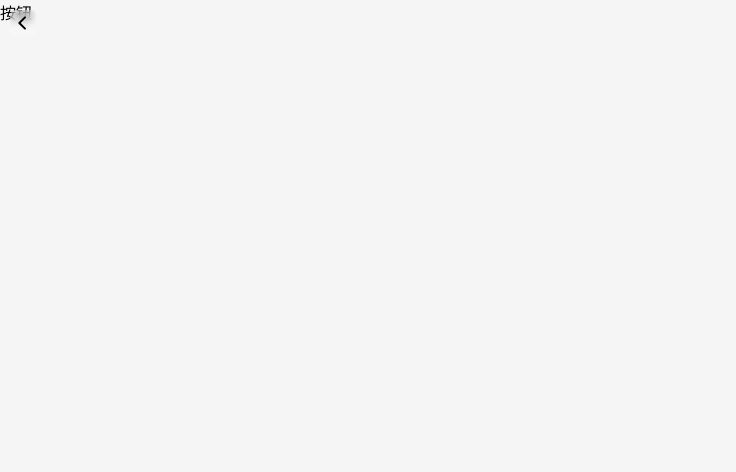
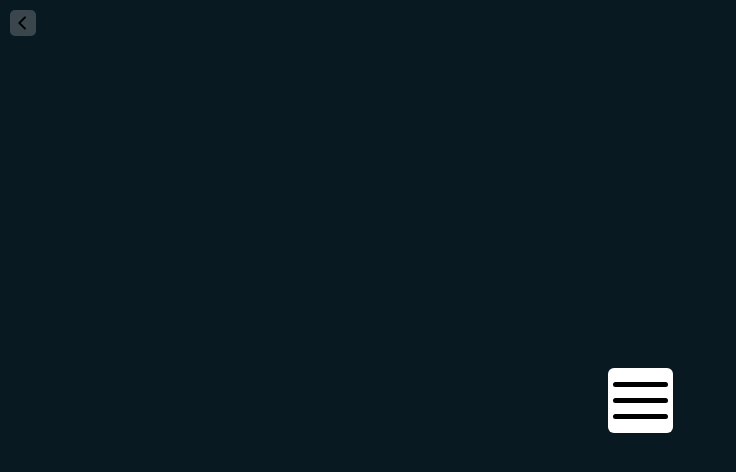
Before and after one commit to striveB/j-projects, a Vue app: page / in a window 1280 px wide. Both pictures are taken after a click on the element "按钮". Shown: the top 472 px of the page, without its empty margins (0-736 px from the left). Built offline with nearby package versions, Linux system fonts and the light colour scheme.

Commit message:
完成一个按钮

```diff
--- a/src/pages/Home.vue
+++ b/src/pages/Home.vue
@@ -1,6 +1,11 @@
 <template>
    <div class="body">
       <div class="projects">
+         <router-link to="/projects/buttons" custom v-slot="{ navigate }">
+            <div @click="navigate" class="item">
+               <span class="title"><el-icon><Pointer /></el-icon>&nbsp;按钮</span>
+            </div>
+         </router-link>
          <router-link to="/projects/five-chess" custom v-slot="{ navigate }">
             <div @click="navigate" class="item">
                <span class="title"><el-icon><Aim /></el-icon>&nbsp;五子棋</span>
@@ -19,11 +24,6 @@
          <router-link to="/projects/text" custom v-slot="{ navigate }">
             <div @click="navigate" class="item">
                <span class="title"><el-icon><WindPower /></el-icon>&nbsp;文字游戏</span>
-            </div>
-         </router-link>
-         <router-link to="/projects/buttons" custom v-slot="{ navigate }">
-            <div @click="navigate" class="item">
-               <span class="title"><el-icon><WindPower /></el-icon>&nbsp;按钮</span>
             </div>
          </router-link>
       </div>
--- a/src/pages/buttons/Buttons.vue
+++ b/src/pages/buttons/Buttons.vue
@@ -1,5 +1,38 @@
+<script lang="ts" setup>
+import OpenClose from './btns/OpenClose.vue'
+</script>
+
 <template>
     <div class="buttons">
-        按钮
+        <div class="btns">
+            <OpenClose></OpenClose>
+        </div>
     </div>
 </template>
+<style lang="less" scoped>
+.buttons {
+    height: 100vh;
+    display: flex;
+    align-items: center;
+    background-color: #091921;
+    .btns {
+        width: 100%;
+        display: flex;
+        justify-content: center;
+        .btn {
+            width: 65px;
+            height: 65px;
+            display: flex;
+            justify-content: center;
+            align-items: center;
+            background-color: #fff;
+            border-radius: 6px;
+            padding: 5px;
+            cursor: pointer;
+            transition: all 0.3s;
+            &:hover {
+            }
+        }
+    }
+}
+</style>
--- /dev/null
+++ b/src/pages/buttons/btns/OpenClose.vue
@@ -0,0 +1,49 @@
+<script lang="ts" setup>
+import { ref } from 'vue'
+let isOpen = ref(false)
+</script>
+
+<template>
+    <div class="btn open-close" @click="isOpen = !isOpen">
+        <div class="toggle" :class="{open: isOpen}"></div>
+    </div>
+</template>
+<style lang="less" scoped>
+.open-close {
+    .toggle {
+        width: 100%;
+        position: relative;
+        margin-top: -4.5px;
+        &:before {
+            content: "";
+            position: absolute;
+            width: 100%;
+            height: 5px;
+            border-radius: 4px;
+            background-color: #000;
+            transform: translateY(-16px);
+            transition: all 0.5s;
+        }
+        &.open:before {
+            transform: translateY(0px);
+            transform: rotate(-45deg);
+        }
+        &:after {
+            content: "";
+            position: absolute;
+            width: 100%;
+            height: 5px;
+            border-radius: 4px;
+            background-color: #000;
+            transform: translateY(16px);
+            transition: all 0.5s;
+            box-shadow: 0 -16px 0px 0px #000;
+        }
+        &.open:after {
+            transform: translateY(0px);
+            transform: rotate(45deg);
+            box-shadow: 0 0 0px 0px #000;
+        }
+    }
+}
+</style>
```
